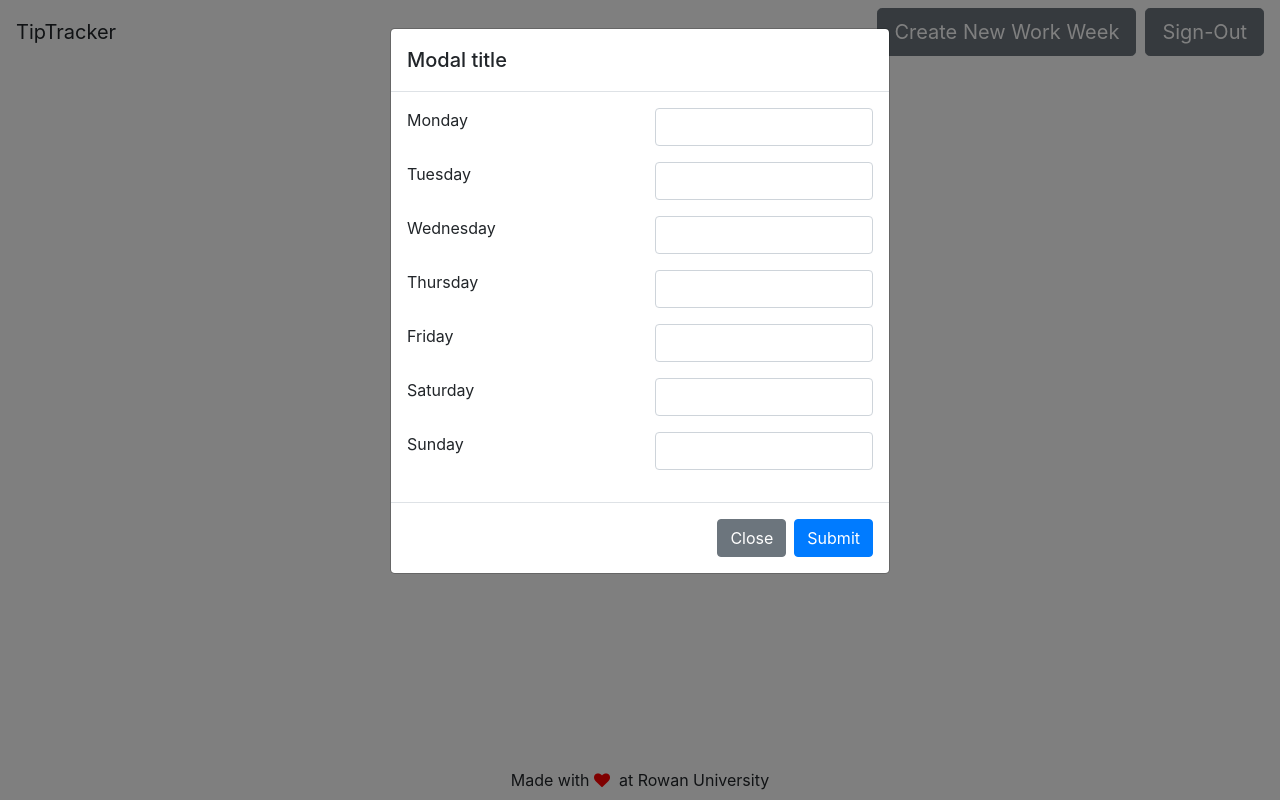
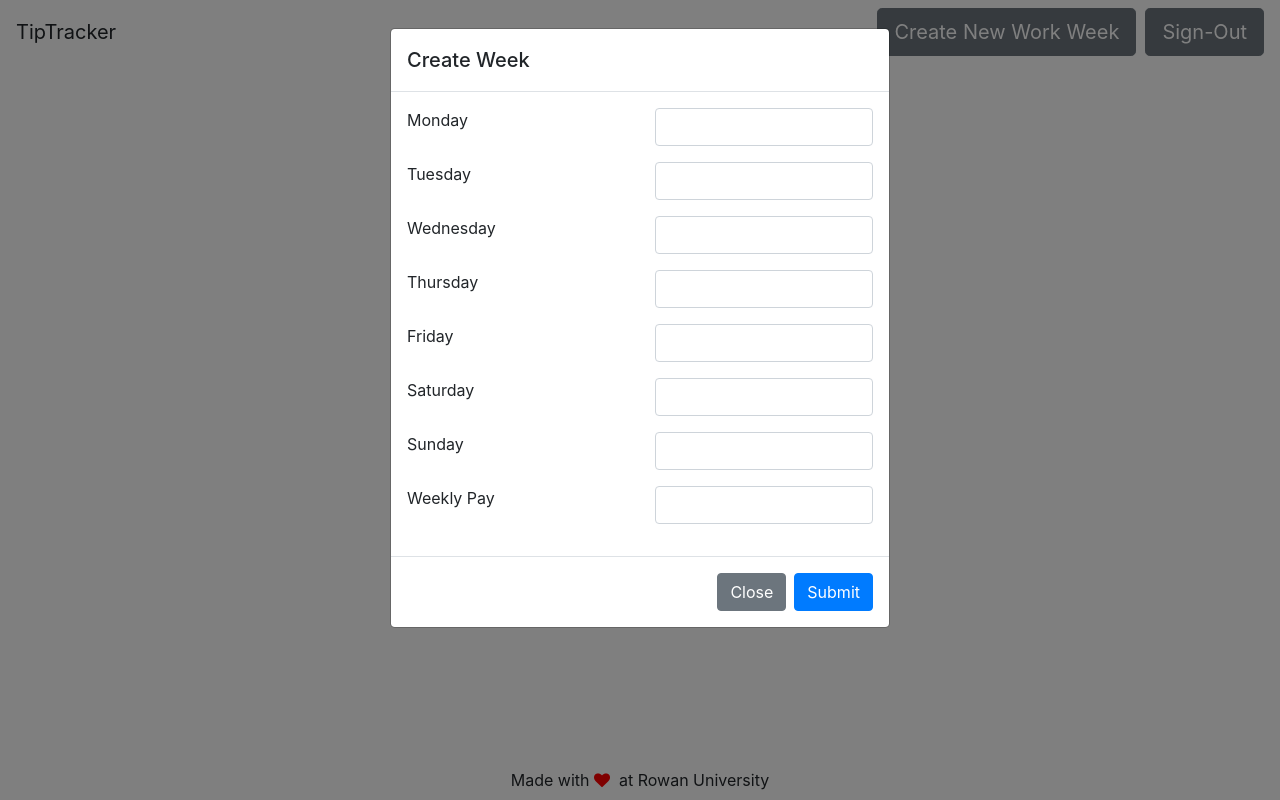
Before and after one commit to amacchia/Test, a PHP site: page /index.php?page=dashboard in a window 1280 px wide, after a click on "Create New Work Week". Run offline with PHP 8.4, Linux system fonts and the light colour scheme.

Commit message:
Insert new week and bug fixes

```diff
--- a/pages/dashboard.php
+++ b/pages/dashboard.php
@@ -6,7 +6,7 @@ if (isset($_SESSION["currUserID"])) {
 }
 
 if ($_SERVER["REQUEST_METHOD"] === "POST") {
-	$monTips = $tueTips = $wedTips = $thrTips = $friTips = $satTips =$sunTips = 0;
+	$monTips = $tueTips = $wedTips = $thrTips = $friTips = $satTips = $sunTips = $weekly_pay= 0;
 
 	if (!empty($_POST['monTips'])) {
 		$monTips = $_POST['monTips'];
@@ -36,6 +36,10 @@ if ($_SERVER["REQUEST_METHOD"] === "POST") {
 		$sunTips = $_POST['sunTips'];
 	}
 
+	if (!empty($_POST['weekly_pay'])) {
+		$weekly_pay = $_POST['weekly_pay'];
+	}
+
 	echo '<br>'.$monTips.'<br>';
 	echo $tueTips.'<br>';
 	echo $wedTips.'<br>';
@@ -43,13 +47,20 @@ if ($_SERVER["REQUEST_METHOD"] === "POST") {
 	echo $friTips.'<br>';
 	echo $satTips.'<br>';
 	echo $sunTips.'<br>';
+
+	$weekDate = date("Y-m-d");
+	$insertNewWeekSQL = "INSERT INTO `work_weeks` (uid, mon, tue, wed, thr, fri, sat, sun, weekly_pay, week_date) VALUES ('$userID' ,'$monTips', '$tueTips', '$wedTips', '$thrTips', '$friTips', '$satTips', '$sunTips', '$weekly_pay', '$weekDate')";
+
+	$newWeekResult = $GLOBALS['conn']->query($insertNewWeekSQL);
+
+	if ($newWeekResult) {
+		echo 'New week Inserted';
+	} else {
+		echo 'Error inserting new week: '.$GLOBALS['conn']->connect_error;
+	}
 }
 
 ?>
-
-
-
-
 </div>
 
 
@@ -58,7 +69,7 @@ if ($_SERVER["REQUEST_METHOD"] === "POST") {
   <div class="modal-dialog" role="document">
     <div class="modal-content">
       <div class="modal-header">
-	<h5 class="modal-title" id="exampleModalLabel">Modal title</h5>
+	<h5 class="modal-title" id="exampleModalLabel">Create Week</h5>
 	<button type="button" class="close" data-dismiss="modal" aria-label="Close">
 	</button>
       </div>
--- a/pages/header.php
+++ b/pages/header.php
@@ -8,7 +8,7 @@
         if ($pg === 'dashboard') {
             //echo '<a href="#"  class="btn btn-secondary btn-lg active" role="button">Create New Work Week</a> &nbsp;';
 	    echo '<button type="button" class="btn btn-secondary btn-lg" data-toggle="modal" data-target="#newWeekModal">Create New Work Week</button> &nbsp;';
-	    echo '<a href="./index1.phppage=login" class="btn btn-secondary btn-lg" role="button">Sign-Out</a>';
+	    echo '<a href="./index.php?page=login" class="btn btn-secondary btn-lg" role="button">Sign-Out</a>';
         }
     }
   ?>
--- a/pages/workWeekForm.php
+++ b/pages/workWeekForm.php
@@ -80,7 +80,6 @@
 	</div>
 
 	<!--Sunday -->
-
 	<div class="form-group">
 		<div class="row">
 			<div class="col">
@@ -92,4 +91,17 @@
 			</div>
 		</div>
 	</div>
+
+	<!-- Weekly Pay -->
+	<div class = "form-group">
+		<div class="row">
+			<div class="col">
+				<label for="weeklyPay">Weekly Pay</label>
+			</div>
+
+			<div class="col">
+				<input id="weekly_pay" class="form-control" name="weekly_pay" type="number"/>
+			</div>
+		</div>
+	</div>
 </form>
```
